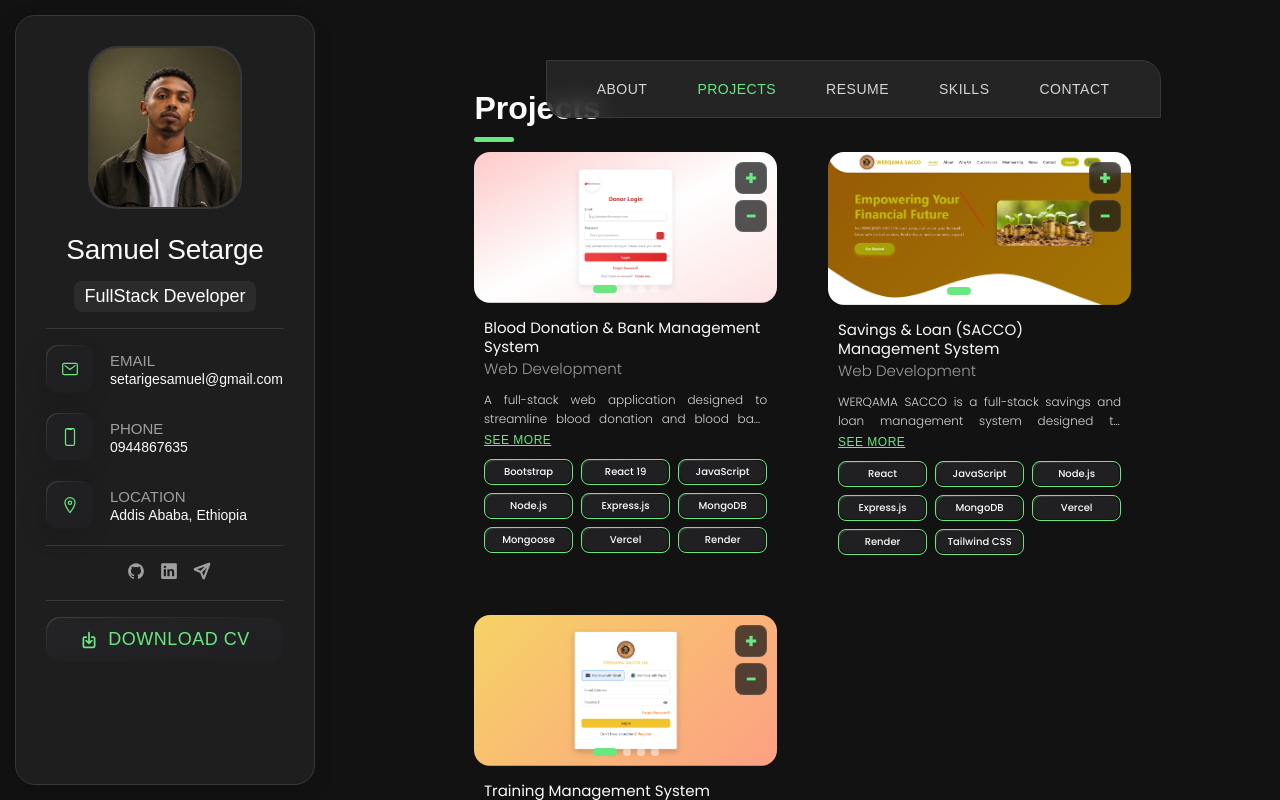
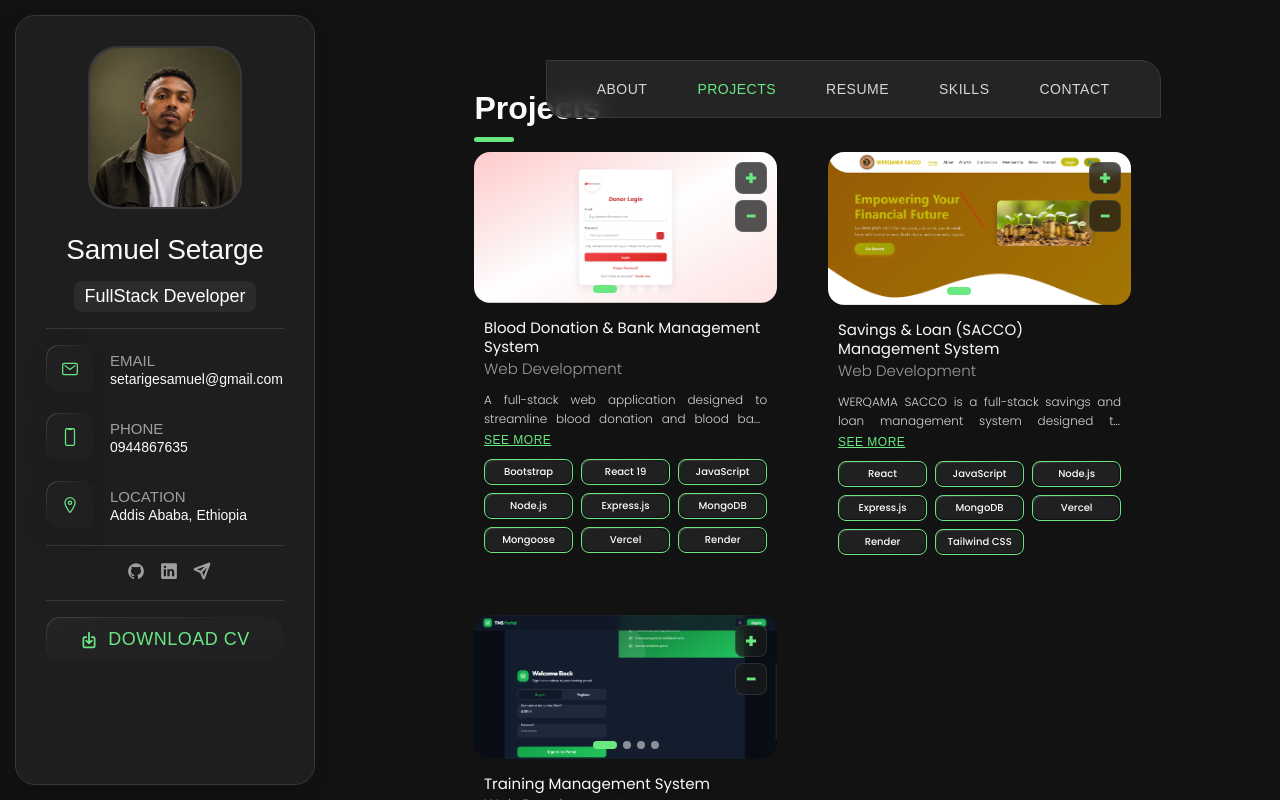
Before and after one commit to samvode27/Portfolio-Website, a React (Vite) app: page / in a window 1280 px wide. Both pictures are taken after a click on the button "PROJECTS". Shown: the top 800 px of the page. Built offline with nearby package versions, Linux system fonts and the light colour scheme; a web font is replaced by a local one.

Commit message:
Add Training Management System project

```diff
--- a/src/components/Portfolio.jsx
+++ b/src/components/Portfolio.jsx
@@ -32,8 +32,7 @@ const projects = [
     github:
       "https://github.com/samvode27/Blood-Donation-and-Bank-Management-System",
 
-    liveFrontend:
-      "https://blood-donation-and-bank-management.vercel.app/",
+    liveFrontend: "https://blood-donation-and-bank-management.vercel.app/",
 
     liveBackend:
       "https://blood-donation-and-bank-management-system.onrender.com/",
@@ -66,57 +65,51 @@ const projects = [
     description:
       "WERQAMA SACCO is a full-stack savings and loan management system designed to streamline SACCO operations. Members can register, manage their profiles, track savings and transactions, and apply for loans. The system includes secure JWT authentication, loan application and approval workflows, administrative dashboard analytics, and structured MongoDB data management. It also provides a responsive and user-friendly interface for both desktop and mobile users.",
 
-    github:
-      "https://github.com/samvode27/Werqama-Sacco-System",
+    github: "https://github.com/samvode27/Werqama-Sacco-System",
 
-    liveFrontend:
-      "https://werqama-sacco-frontend.vercel.app/",
+    liveFrontend: "https://werqama-sacco-frontend.vercel.app/",
 
-    liveBackend:
-      "https://werqama-sacco-backend-3meu.onrender.com/",
+    liveBackend: "https://werqama-sacco-backend-3meu.onrender.com/",
   },
 
   {
     title: "Training Management System",
     category: "Web Development",
 
-    thumbnail: "/sacco/login-page.png",
+    thumbnail: "/tms/login-page.png",
 
     images: [
-      "/sacco/login-page.png",
-      "/sacco/admin-dashboard.png",
-      "/sacco/enrollment-record.png",
-      "/sacco/Grade.png",
+      "/tms/login-page.png",
+      "/tms/admin-dashboard.png",
+      "/tms/enrollment-record.png",
+      "/tms/Grade.png",
     ],
 
     techStack: [
-      "Typescript",
+      "TypeScript",
       "Angular",
+      "Angular Material",
       "C#",
       "ASP.NET Core",
+      "PostgreSQL",
+      "Entity Framework Core",
+      "SignalR",
       "Docker",
       "Render",
-      "HTML",
-      "CSS",
     ],
 
     description:
       "Training Management System (TMS) is a full-stack learning and training management platform designed to streamline the management of users, courses, enrollments, assessments, grades, certificates, learning goals, and student transcripts. The system provides secure JWT authentication and role-based access for administrators, instructors, and students, with dedicated dashboards and workflows for each role. It uses Angular and Angular Material for a responsive user interface, ASP.NET Core and Clean Architecture for the backend, PostgreSQL with Entity Framework Core for data management, and SignalR for real-time communication.",
-    github:
-      "https://github.com/samvode27/Training-Management-System",
 
-    liveURL:
-      "https://training-management-system-ui.onrender.com/",
+    github: "https://github.com/samvode27/Training-Management-System",
 
+    liveFrontend: "https://training-management-system-ui.onrender.com/",
+
+    liveBackend: "https://training-management-system-qfiz.onrender.com/",
   },
 ];
 
-const projectFilters = [
-  "All",
-  "Web Design",
-  "Applications",
-  "Web Development",
-];
+const projectFilters = ["All", "Web Design", "Applications", "Web Development"];
 
 function ProjectCard({ project }) {
   const [currentImageIndex, setCurrentImageIndex] = useState(0);
@@ -126,7 +119,7 @@ function ProjectCard({ project }) {
   useEffect(() => {
     const interval = setInterval(() => {
       setCurrentImageIndex((prev) =>
-      prev === project.images.length - 1 ? 0 : prev + 1
+        prev === project.images.length - 1 ? 0 : prev + 1,
       );
 
       setZoomLevel(1);
@@ -145,7 +138,6 @@ function ProjectCard({ project }) {
 
   return (
     <div className="project-item active">
-
       <div className="project-img">
         <img
           src={project.images[currentImageIndex]}
@@ -200,7 +192,6 @@ function ProjectCard({ project }) {
 
         {/* Project Links on Image */}
         <div className="project-hover-links">
-
           <a
             href={project.github}
             className="project-link-icon"
@@ -230,38 +221,25 @@ function ProjectCard({ project }) {
           >
             <ion-icon name="server-outline"></ion-icon>
           </a>
-
         </div>
       </div>
 
       {/* Project Header */}
       <div className="project-header">
+        <div>
+          <h3 className="project-title">{project.title}</h3>
 
-        <div>
-          <h3 className="project-title">
-            {project.title}
-          </h3>
-
-          <p className="project-category">
-            {project.category}
-          </p>
+          <p className="project-category">{project.category}</p>
         </div>
       </div>
 
       {/* Project Description */}
-      <p
-        className={`project-description ${
-          expanded ? "expanded" : ""
-        }`}
-      >
+      <p className={`project-description ${expanded ? "expanded" : ""}`}>
         {project.description}
       </p>
 
       {project.description.length > 100 && (
-        <button
-          className="see-more-btn"
-          onClick={() => setExpanded(!expanded)}
-        >
+        <button className="see-more-btn" onClick={() => setExpanded(!expanded)}>
           {expanded ? "See less" : "See more"}
         </button>
       )}
@@ -274,7 +252,6 @@ function ProjectCard({ project }) {
           </span>
         ))}
       </div>
-
     </div>
   );
 }
@@ -285,33 +262,21 @@ export default function Portfolio() {
   const filteredProjects =
     activeFilter === "All"
       ? projects
-      : projects.filter(
-          (project) => project.category === activeFilter
-        );
+      : projects.filter((project) => project.category === activeFilter);
 
   return (
     <article className="portfolio" data-page="portfolio">
-
       <header>
-        <h2 className="h2 article-title">
-          Projects
-        </h2>
+        <h2 className="h2 article-title">Projects</h2>
       </header>
 
       <section className="projects">
-
         {/* Mobile Filter */}
         <div className="filter-select-box">
-          <button
-            className="filter-select"
-            onClick={() => {}}
-          >
+          <button className="filter-select" onClick={() => {}}>
             <span>{activeFilter}</span>
 
-            <ion-icon
-              name="chevron-down"
-              className="select-icon"
-            ></ion-icon>
+            <ion-icon name="chevron-down" className="select-icon"></ion-icon>
           </button>
         </div>
 
@@ -323,7 +288,6 @@ export default function Portfolio() {
             </li>
           ))}
         </ul>
-
       </section>
     </article>
   );
```
Lines whose indentation alone changed are shown as unchanged.
